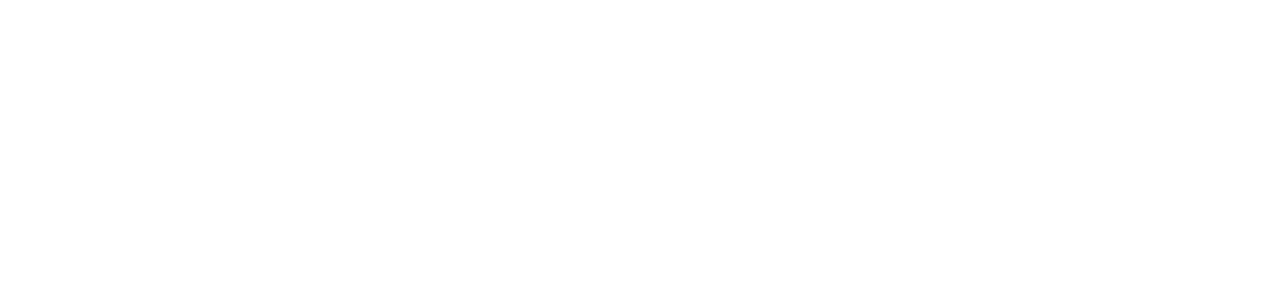
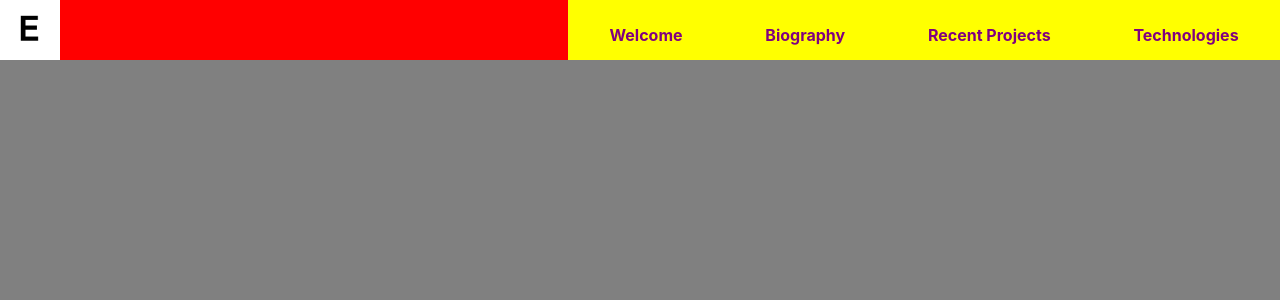
Before and after one commit to ezegonmac/portfolio_2022, a Next.js app: page / in a window 1280 px wide. Shown: the top 300 px of the page. Built offline with nearby package versions, Linux system fonts and the light colour scheme.

Commit message:
Create NavBar component

```diff
--- /dev/null
+++ b/components/Navbar.js
@@ -0,0 +1,86 @@
+import styled from "styled-components"
+import Image from "next/dist/client/image"
+import Link from "next/link"
+import useWindowDimensions from "../hooks/useWindowDimensions"
+
+const NavbarStyled = styled.div`
+    background-color: red;
+    color: white;
+    display: flex;
+    justify-content: space-between;
+`
+
+const LogoStyled = styled.div`
+    background-color: green;
+    display: flex;
+`
+
+const NavigationStyled = styled.ul`
+    list-style: none;
+    display: flex;
+    margin: 0;
+`
+
+const NavLinkStyled = styled.li`
+    background-color: yellow;
+    font-weight: bold;
+    width: max-content;
+    display: flex;
+    padding: 1.4em 2.4em 0.7em 2.4em ;
+
+    & a {
+        color: purple;
+        padding: 3px;
+
+        &:hover {
+            color: white;
+        }
+    }
+`
+
+const NavLink = (props) => {
+    return(
+        <NavLinkStyled>
+            <Link {...props}>
+                {props.children}
+            </Link>
+        </NavLinkStyled>
+    )
+}
+
+const Navigation = () => {
+    return(
+        <NavigationStyled>
+            <NavLink href={"/"}>Welcome</NavLink>
+            <NavLink href={"/biography"}>Biography</NavLink>
+            <NavLink href={"/recentProjects"}>Recent Projects</NavLink>
+            <NavLink href={"/technologies"}>Technologies</NavLink>
+        </NavigationStyled>
+    )
+}
+
+const Logo = () => {
+    return(
+        <LogoStyled>
+            <Image src="/Logo.jpg" width={60} height={60}/>
+        </LogoStyled>
+    )
+}
+
+const Navbar = () => {
+    const {width, height} = useWindowDimensions()
+    const minWidth = 800
+
+    return(
+        <NavbarStyled>
+            <Logo/>
+            {
+            width > minWidth ?
+                <Navigation/> :
+                null
+            }
+        </NavbarStyled>
+    )
+}
+
+export default Navbar
--- /dev/null
+++ b/hooks/useWindowDimensions.js
@@ -0,0 +1,24 @@
+import { useState, useEffect } from 'react'
+
+function getWindowDimensions() {
+  const { innerWidth: width, innerHeight: height } = window
+  return {
+    width,
+    height
+  };
+}
+
+export default function useWindowDimensions() {
+  const [windowDimensions, setWindowDimensions] = useState(getWindowDimensions())
+
+  useEffect(() => {
+    function handleResize() {
+      setWindowDimensions(getWindowDimensions())
+    }
+
+    window.addEventListener('resize', handleResize)
+    return () => window.removeEventListener('resize', handleResize)
+  }, []);
+
+  return windowDimensions
+}
--- a/pages/index.js
+++ b/pages/index.js
@@ -1,7 +1,9 @@
+import Navbar from "../components/Navbar";
+
 export default function Home() {
   return (
-    <div>
-
+    <div style={{backgroundColor: "grey", height: "100vh"}}>
+      <Navbar/>
     </div>
   )
 }
```
Also changed, not shown: public/Logo.jpg (added).
